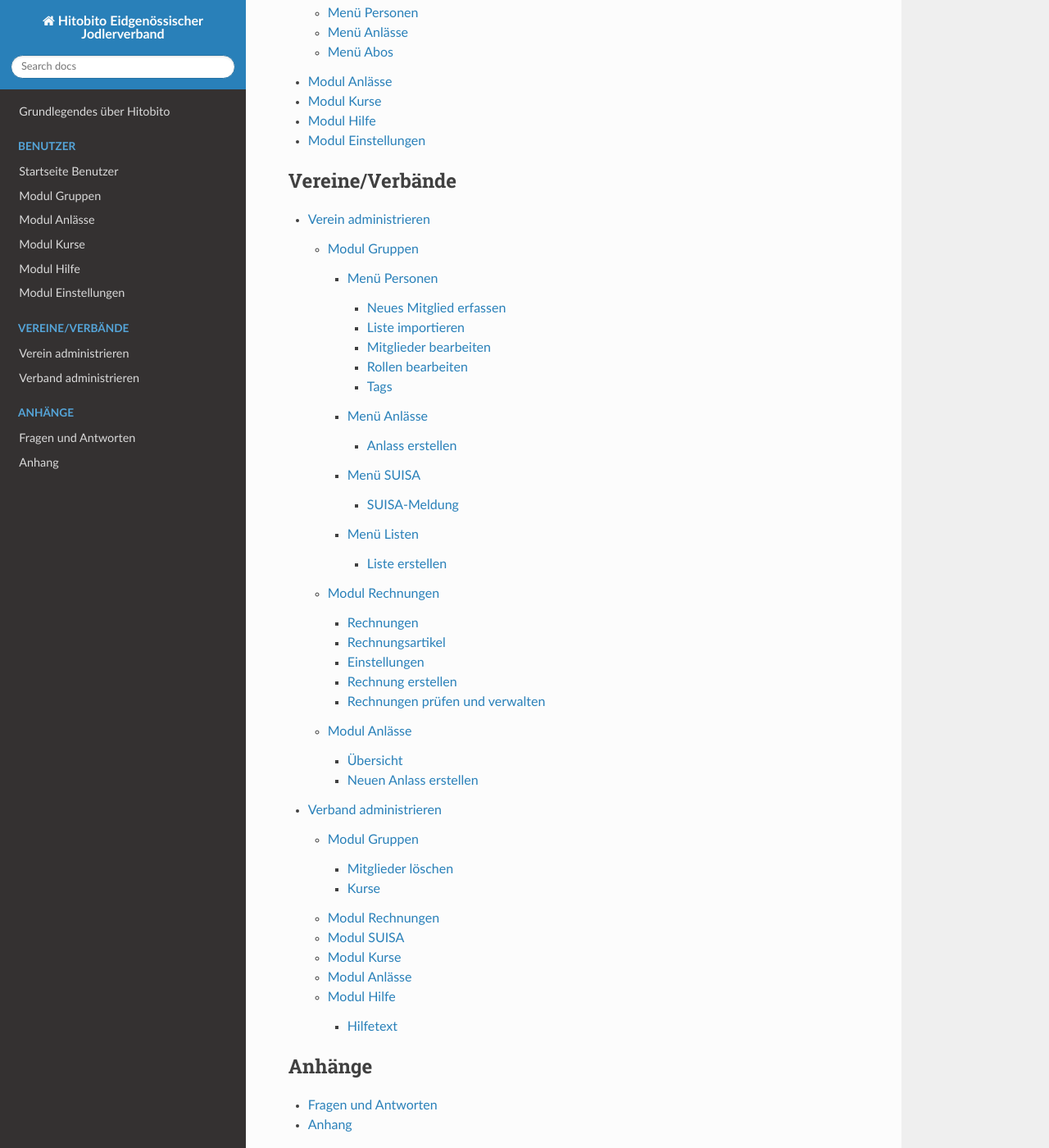
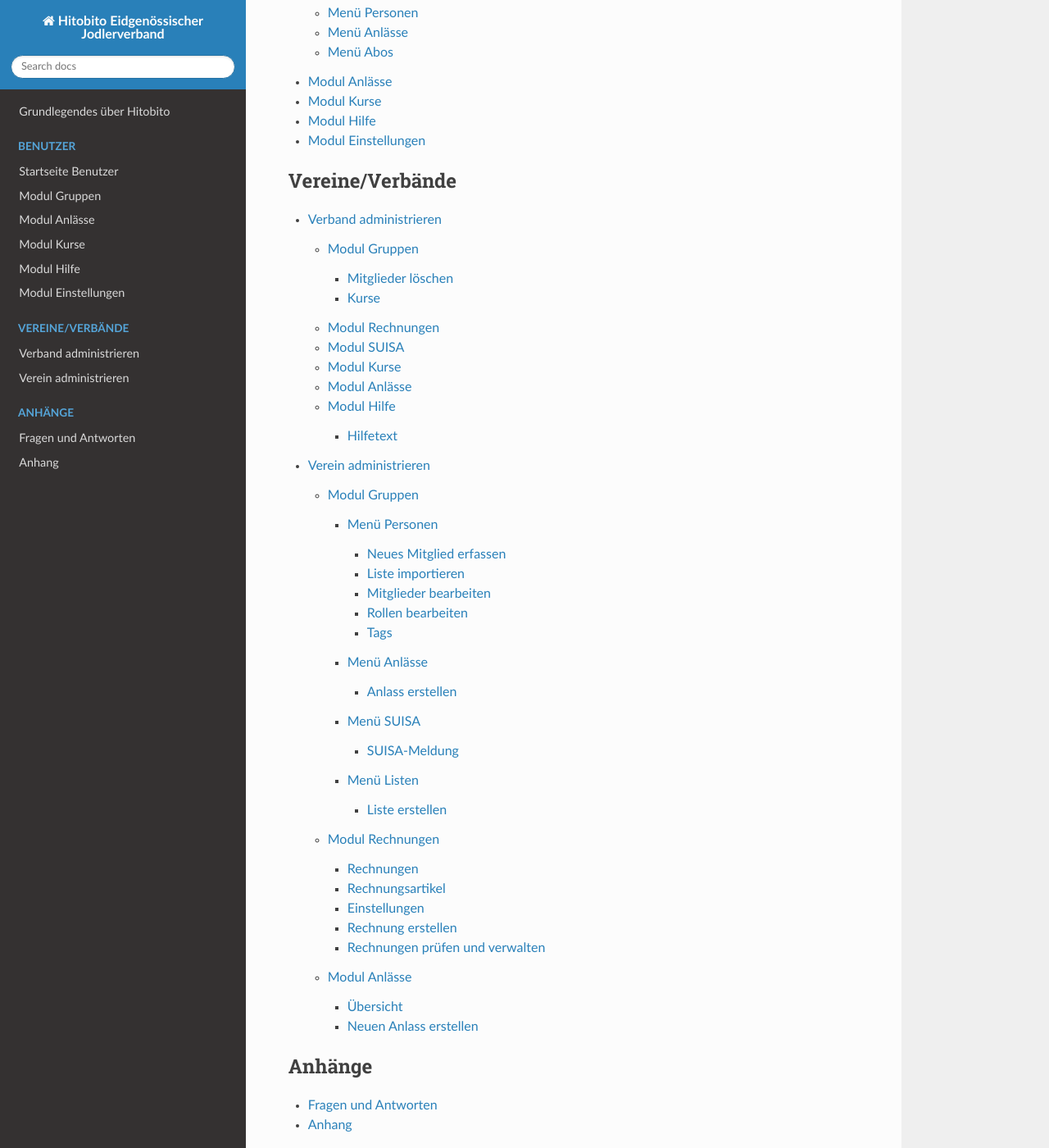
Before and after one commit to hitobito/user_documentation_ejv, a Sphinx documentation site: the page built from docs/index.rst, in a window 1280 px wide and 1400 px high, scrolled down 565 px. Shown: the whole window at 82% size. Built offline with Sphinx 7.4.7 and the Read the Docs theme 3.1.0, drawn with Linux system fonts in a browser that asks for light colours.

```diff
--- a/docs/index.rst
+++ b/docs/index.rst
@@ -16,8 +16,8 @@ Hitobito Benutzeranleitung für den Eidgenössichen Jodlerverband
    :maxdepth: 4
    :caption: Vereine/Verbände
 
+   verband
    verein
-   verband
 
 .. toctree::
    :maxdepth: 4
```
